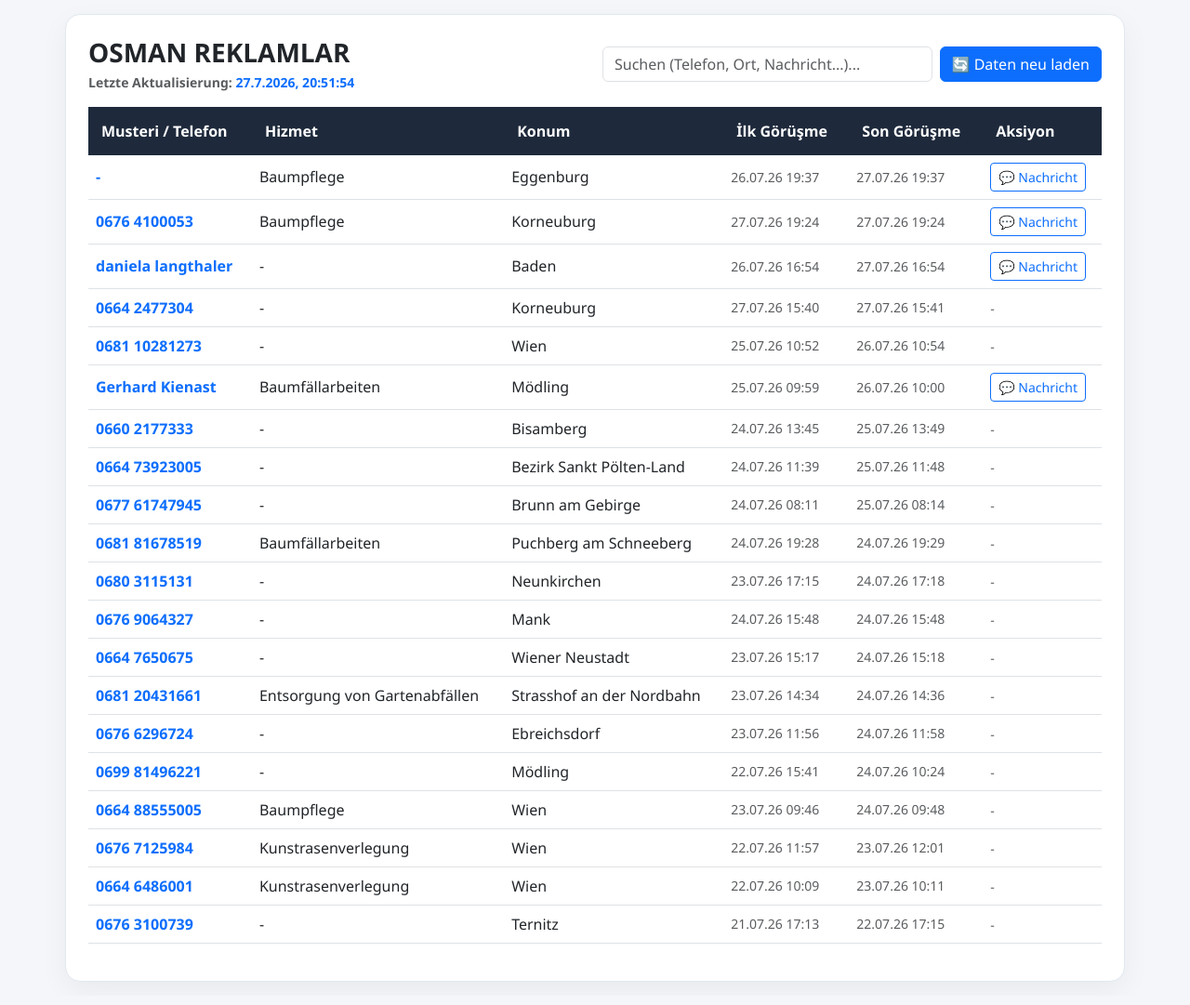
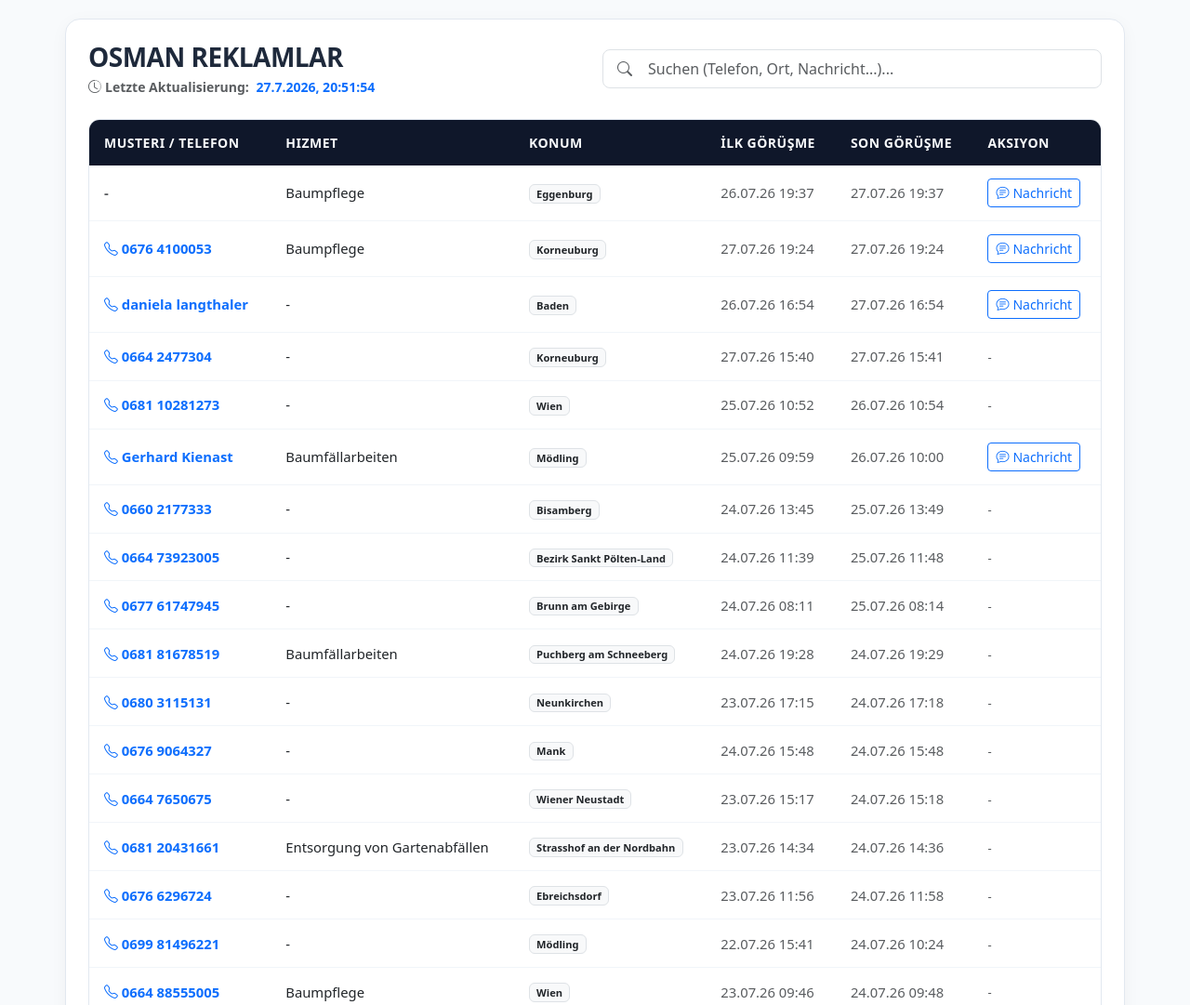
Before and after one commit to sicherteam/osman-reklam, a website: page index.html in a window 1280 px wide. Shown: the top 1081 px of the page at 93% size. Drawn offline with nearby package versions, Linux system fonts and the light colour scheme.

Commit message:
Update index.html

```diff
--- a/index.html
+++ b/index.html
@@ -5,61 +5,92 @@
   <meta name="viewport" content="width=device-width, initial-scale=1.0">
   <title>OSMAN REKLAMLAR</title>
   <link href="https://cdn.jsdelivr.net/npm/bootstrap@5.3.0/dist/css/bootstrap.min.css" rel="stylesheet">
+  <link rel="stylesheet" href="https://cdn.jsdelivr.net/npm/bootstrap-icons@1.11.0/font/bootstrap-icons.css">
   <style>
-    body {
-      background-color: #f4f6f9;
-      padding: 15px 10px;
-      font-family: 'Segoe UI', Tahoma, Geneva, Verdana, sans-serif;
+    :root {
+      --bg-body: #f8fafc;
+      --card-bg: #ffffff;
+      --text-main: #0f172a;
+      --text-muted: #64748b;
+      --primary-color: #2563eb;
+      --border-color: #e2e8f0;
     }
 
-    /* Ana Kart - Orijinal Temiz Tasarım */
+    body {
+      background-color: var(--bg-body);
+      color: var(--text-main);
+      font-family: system-ui, -apple-system, "Segoe UI", Roboto, sans-serif;
+      padding: 20px 10px;
+    }
+
     .main-card {
-      border: 1px solid #e1e8f0;
+      background: var(--card-bg) !important;
+      border: 1px solid var(--border-color);
       border-radius: 16px;
-      box-shadow: 0 10px 30px rgba(0,0,0,0.05);
-      background: #ffffff !important;
+      box-shadow: 0 4px 20px -2px rgba(0, 0, 0, 0.05);
+    }
+
+    .header-title {
+      font-weight: 700;
+      letter-spacing: -0.5px;
+      color: #1e293b;
     }
 
     /* Tablo Tasarımı */
-    .table {
-      color: #1e293b;
+    .table-container {
+      border: 1px solid var(--border-color);
+      border-radius: 12px;
+      overflow: hidden;
     }
 
-    .table th {
-      background-color: #1e293b !important;
-      color: #fff !important;
-      border: none;
-      padding: 14px;
+    .table {
+      margin-bottom: 0;
     }
 
-    #countdown-box { display: none; }
+    .table thead th {
+      background-color: #0f172a !important;
+      color: #f8fafc !important;
+      font-weight: 600;
+      font-size: 0.875rem;
+      text-transform: uppercase;
+      letter-spacing: 0.5px;
+      padding: 14px 16px;
+      border: none;
+    }
+
+    .table tbody td {
+      padding: 14px 16px;
+      vertical-align: middle;
+      font-size: 0.925rem;
+      border-bottom-color: #f1f5f9;
+    }
 
     /* Mesaj Kutusu Stili */
     .message-box {
-      background-color: #f8fafc;
-      border-left: 4px solid #0d6efd;
-      border-radius: 6px;
-      padding: 12px 14px;
-      margin-top: 6px;
+      background-color: #f1f5f9;
+      border-left: 4px solid var(--primary-color);
+      border-radius: 8px;
+      padding: 12px 16px;
+      font-size: 0.9rem;
       white-space: pre-line;
       word-break: break-word;
     }
 
-    /* --- MOBİL UYUM ÖZELLEŞTİRMELERİ --- */
+    /* MOBİL KART GÖRÜNÜMÜ */
     @media (max-width: 767.98px) {
       body { padding: 10px 5px; }
-      .main-card { padding: 1.25rem !important; border-radius: 12px; }
-
+      .main-card { padding: 1rem !important; border-radius: 12px; }
       .desktop-table-view { display: none !important; }
       .mobile-cards-view { display: flex; flex-direction: column; gap: 12px; }
 
       .lead-card {
-        background: #ffffff;
-        border: 1px solid #e2e8f0;
+        background: var(--card-bg);
+        border: 1px solid var(--border-color);
         border-radius: 12px;
         padding: 14px;
-        box-shadow: 0 2px 6px rgba(0,0,0,0.03);
+        box-shadow: 0 2px 4px rgba(0,0,0,0.02);
       }
+
       .lead-card-header {
         display: flex;
         justify-content: space-between;
@@ -68,14 +99,16 @@
         padding-bottom: 8px;
         margin-bottom: 10px;
       }
+
       .lead-card-row {
         display: flex;
         justify-content: space-between;
         margin-bottom: 6px;
-        font-size: 0.9em;
+        font-size: 0.875rem;
       }
-      .lead-card-label { color: #64748b; font-weight: 500; }
-      .lead-card-value { font-weight: 600; color: #1e293b; text-align: right; }
+
+      .lead-card-label { color: var(--text-muted); font-weight: 500; }
+      .lead-card-value { font-weight: 600; color: var(--text-main); text-align: right; }
     }
 
     @media (min-width: 768px) {
@@ -84,36 +117,27 @@
   </style>
 </head>
 <body>
+
   <div class="container main-card p-4">
     <!-- Header Alanı -->
-    <div class="row g-3 align-items-center mb-3">
+    <div class="row g-3 align-items-center mb-4">
       <div class="col-12 col-md-6">
-        <h2 class="fw-bold mb-1 fs-3">OSMAN REKLAMLAR</h2>
+        <h2 class="header-title mb-1 fs-3">OSMAN REKLAMLAR</h2>
         <div class="text-muted small">
-          <strong>Letzte Aktualisierung:</strong> <span id="last-update" class="text-primary fw-bold">Yükleniyor...</span>
+          <i class="bi bi-clock-history me-1"></i><strong>Letzte Aktualisierung:</strong>
+          <span id="last-update" class="text-primary fw-bold ms-1">Yükleniyor...</span>
         </div>
       </div>
       <div class="col-12 col-md-6">
-        <div class="d-flex flex-column flex-sm-row gap-2">
-          <input type="text" id="searchInput" onkeyup="filterTable()" class="form-control" placeholder="Suchen (Telefon, Ort, Nachricht...)...">
-          <button id="btn-refresh" onclick="startLiveScrape()" class="btn btn-primary text-nowrap">
-            🔄 Daten neu laden
-          </button>
+        <div class="position-relative">
+          <input type="text" id="searchInput" onkeyup="filterTable()" class="form-control form-control-lg fs-6 ps-5" placeholder="Suchen (Telefon, Ort, Nachricht...)...">
+          <i class="bi bi-search position-absolute top-50 start-0 translate-middle-y ms-3 text-muted"></i>
         </div>
       </div>
     </div>
 
-    <!-- Geri Sayım Kutusu -->
-    <div id="countdown-box" class="alert alert-info align-items-center justify-content-between mb-3">
-      <div>
-        <strong>🤖 Prüfe auf neue Daten...</strong>
-        <div class="small text-muted d-block d-sm-inline">data.json wird neu geladen.</div>
-      </div>
-      <div class="fw-bold fs-4 text-primary ms-2"><span id="timer">10</span>s</div>
-    </div>
-
     <!-- MASAÜSTÜ TABLO GÖRÜNÜMÜ -->
-    <div class="table-responsive desktop-table-view">
+    <div class="table-container desktop-table-view">
       <table class="table align-middle" id="leadTable">
         <thead>
           <tr>
@@ -126,19 +150,20 @@
           </tr>
         </thead>
         <tbody id="lead-table-body">
-          <tr><td colspan="6" class="text-center py-4">Veriler yükleniyor...</td></tr>
+          <tr><td colspan="6" class="text-center py-4 text-muted"><div class="spinner-border spinner-border-sm me-2"></div>Veriler yükleniyor...</td></tr>
         </tbody>
       </table>
     </div>
 
     <!-- MOBİL KART GÖRÜNÜMÜ -->
     <div id="lead-cards-body" class="mobile-cards-view">
-      <div class="text-center text-muted py-4">Veriler yükleniyor...</div>
+      <div class="text-center text-muted py-4"><div class="spinner-border spinner-border-sm me-2"></div>Veriler yükleniyor...</div>
     </div>
   </div>
 
   <script src="https://cdn.jsdelivr.net/npm/bootstrap@5.3.0/dist/js/bootstrap.bundle.min.js"></script>
   <script>
+    // Mesaj Metni Temizleme Mantığı
     function cleanMessageText(text) {
       if (!text || text === '-' || text.trim() === '') return null;
 
@@ -152,86 +177,92 @@
       return cleaned.length > 0 ? cleaned : null;
     }
 
+    // XSS Koruması İçin Metin Kaçış Fonksiyonu
+    function escapeHTML(str) {
+      if (!str) return '';
+      return str.replace(/[&<>'"]/g,
+        tag => ({ '&': '&amp;', '<': '&lt;', '>': '&gt;', "'": '&#39;', '"': '&quot;' }[tag] || tag)
+      );
+    }
+
     async function loadData() {
       const tbody = document.getElementById('lead-table-body');
       const cardsBody = document.getElementById('lead-cards-body');
       const updateSpan = document.getElementById('last-update');
 
       try {
-        const response = await fetch('./data.json?t=' + new Date().getTime(), {
-          cache: 'no-cache'
-        });
-
-        if (!response.ok) {
-          throw new Error(`HTTP Hata kodu: ${response.status}`);
-        }
+        const response = await fetch('./data.json?t=' + Date.now(), { cache: 'no-cache' });
+        if (!response.ok) throw new Error(`HTTP Error: ${response.status}`);
 
         const data = await response.json();
-        updateSpan.innerText = data.updatedAt || 'Unbekannt';
-
-        tbody.innerHTML = '';
-        cardsBody.innerHTML = '';
+        updateSpan.innerText = escapeHTML(data.updatedAt) || 'Unbekannt';
 
         if (!data.leads || data.leads.length === 0) {
-          const emptyMsg = '<div class="text-center py-4 text-muted">Keine Daten vorhanden.</div>';
+          const emptyHTML = '<div class="text-center py-4 text-muted">Keine Daten vorhanden.</div>';
           tbody.innerHTML = `<tr><td colspan="6" class="text-center py-4 text-muted">Keine Daten vorhanden.</td></tr>`;
-          cardsBody.innerHTML = emptyMsg;
+          cardsBody.innerHTML = emptyHTML;
           return;
         }
 
+        let desktopRows = '';
+        let mobileCards = '';
+
         data.leads.forEach((lead, index) => {
-          // Osman scraper.js veri yapısıyla birebir eşleme
-          const phone = lead["Musteri"] || '-';
-          const jobType = lead["Hizmet"] || '-';
-          const location = lead["Konum"] || '-';
-          const ilkGorusme = lead["Ilk gorusme"] || '-';
-          const sonGorusme = lead["Son gorusme"] || '-';
+          const phone = escapeHTML(lead["Musteri"] || '-');
+          const jobType = escapeHTML(lead["Hizmet"] || '-');
+          const location = escapeHTML(lead["Konum"] || '-');
+          const ilkGorusme = escapeHTML(lead["Ilk gorusme"] || '-');
+          const sonGorusme = escapeHTML(lead["Son gorusme"] || '-');
           const rawMessage = lead["Mesaj"] || '-';
 
           const cleanedMsg = cleanMessageText(rawMessage);
+          const escapedCleanedMsg = cleanedMsg ? escapeHTML(cleanedMsg) : null;
 
-          const msgButton = cleanedMsg ? `
+          const phoneDisplay = phone !== '-'
+            ? `<a href="tel:${phone}" class="fw-bold text-decoration-none text-primary"><i class="bi bi-telephone me-1"></i>${phone}</a>`
+            : `<span class="text-muted fw-bold">-</span>`;
+
+          const msgButton = escapedCleanedMsg ? `
             <button class="btn btn-sm btn-outline-primary" type="button" data-bs-toggle="collapse" data-bs-target="#msg-desktop-${index}">
-              💬 Nachricht
+              <i class="bi bi-chat-text me-1"></i>Nachricht
             </button>
           ` : '<span class="text-muted small">-</span>';
 
-          const row = `
-            <tr>
-              <td><a href="tel:${phone}" class="fw-bold text-decoration-none">${phone}</a></td>
+          // Masaüstü Satırı
+          desktopRows += `
+            <tr class="searchable-row">
+              <td>${phoneDisplay}</td>
               <td>${jobType}</td>
-              <td>${location}</td>
+              <td><span class="badge bg-light text-dark border">${location}</span></td>
               <td class="text-muted small">${ilkGorusme}</td>
               <td class="text-muted small">${sonGorusme}</td>
               <td>${msgButton}</td>
             </tr>
-            ${cleanedMsg ? `
+            ${escapedCleanedMsg ? `
               <tr class="collapse" id="msg-desktop-${index}">
-                <td colspan="6" class="p-3">
+                <td colspan="6" class="p-3 bg-light">
                   <div class="message-box">
-                    <strong class="text-primary small d-block mb-1">💬 Kundennachricht:</strong>
-                    <div class="small text-dark">${cleanedMsg}</div>
+                    <strong class="text-primary small d-block mb-1"><i class="bi bi-chat-quote me-1"></i>Kundennachricht:</strong>
+                    <div class="small text-dark">${escapedCleanedMsg}</div>
                   </div>
                 </td>
               </tr>
             ` : ''}
           `;
-          tbody.innerHTML += row;
 
-          const mobileMsgHTML = cleanedMsg ? `
+          // Mobil Kart
+          const mobileMsgHTML = escapedCleanedMsg ? `
             <div class="message-box mt-2">
-              <strong class="text-primary small d-block mb-1">💬 Nachricht:</strong>
-              <div class="small text-dark">${cleanedMsg}</div>
+              <strong class="text-primary small d-block mb-1"><i class="bi bi-chat-quote me-1"></i>Nachricht:</strong>
+              <div class="small text-dark">${escapedCleanedMsg}</div>
             </div>
           ` : '';
 
-          const card = `
-            <div class="lead-card searchable-item">
+          mobileCards += `
+            <div class="lead-card searchable-card">
               <div class="lead-card-header">
                 <div>
-                  <a href="tel:${phone}" class="fw-bold fs-6 text-decoration-none text-primary d-block">
-                    📞 ${phone}
-                  </a>
+                  ${phone !== '-' ? `<a href="tel:${phone}" class="fw-bold fs-6 text-decoration-none text-primary d-block"><i class="bi bi-telephone me-1"></i>${phone}</a>` : `<span class="fw-bold text-muted">-</span>`}
                   <small class="text-muted">Son: ${sonGorusme}</small>
                 </div>
               </div>
@@ -250,8 +281,10 @@
               ${mobileMsgHTML}
             </div>
           `;
-          cardsBody.innerHTML += card;
         });
+
+        tbody.innerHTML = desktopRows;
+        cardsBody.innerHTML = mobileCards;
 
       } catch (err) {
         console.error("Yükleme hatası:", err);
@@ -262,47 +295,33 @@
       }
     }
 
-    function startLiveScrape() {
-      const btn = document.getElementById('btn-refresh');
-      const box = document.getElementById('countdown-box');
-      const timerSpan = document.getElementById('timer');
-
-      btn.disabled = true;
-      box.style.display = 'flex';
-
-      let timeLeft = 10;
-      timerSpan.innerText = timeLeft;
-
-      const countdown = setInterval(() => {
-        timeLeft--;
-        timerSpan.innerText = timeLeft;
-
-        if (timeLeft <= 0) {
-          clearInterval(countdown);
-          box.style.display = 'none';
-          btn.disabled = false;
-          loadData();
-        }
-      }, 1000);
-    }
-
+    // Arama Fonksiyonu (Performanslı ve Collapse Hassasiyetli)
     function filterTable() {
       const input = document.getElementById('searchInput');
       const filter = input.value.toLowerCase();
 
-      const rows = document.querySelectorAll('#lead-table-body tr');
+      // Masaüstü Satırları
+      const rows = document.querySelectorAll('#lead-table-body tr.searchable-row');
       rows.forEach(row => {
         const text = row.innerText.toLowerCase();
-        row.style.display = text.includes(filter) ? '' : 'none';
+        const nextCollapse = row.nextElementSibling;
+        const isMatch = text.includes(filter);
+
+        row.style.display = isMatch ? '' : 'none';
+        if (nextCollapse && nextCollapse.classList.contains('collapse') && !isMatch) {
+          nextCollapse.style.display = 'none';
+        }
       });
 
-      const cards = document.querySelectorAll('#lead-cards-body .searchable-item');
+      // Mobil Kartlar
+      const cards = document.querySelectorAll('#lead-cards-body .searchable-card');
       cards.forEach(card => {
         const text = card.innerText.toLowerCase();
         card.style.display = text.includes(filter) ? '' : 'none';
       });
     }
 
+    // Sayfa Yüklendiğinde Başlat
     loadData();
   </script>
 </body>
```
